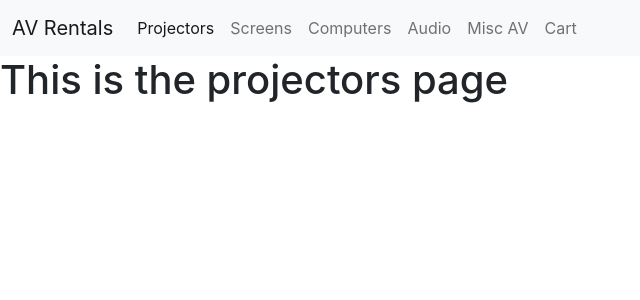
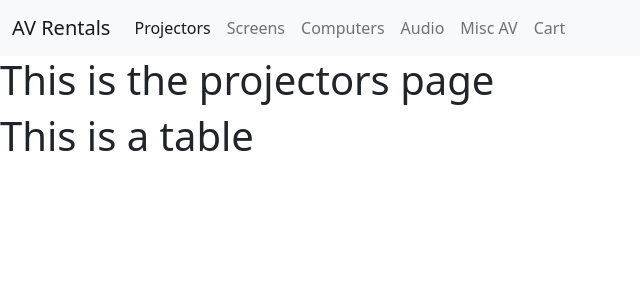
Before and after one commit to jfisher396/av-rentals-2.0, a React (Create React App) app: page /projectors in a window 1280 px wide. Shown: the top 300 px of the page, without its empty margins (0-640 px from the left). Built offline with nearby package versions, Linux system fonts and the light colour scheme.

Commit message:
card and table component files created

```diff
--- /dev/null
+++ b/src/components/Table/Table.js
@@ -0,0 +1,9 @@
+import React from 'react'
+
+export default function Table() {
+    return (
+        <div>
+            <h1>This is a table</h1>
+        </div>
+    )
+}
--- a/src/index.css
+++ /dev/null
@@ -1,13 +0,0 @@
-body {
-  margin: 0;
-  font-family: -apple-system, BlinkMacSystemFont, 'Segoe UI', 'Roboto', 'Oxygen',
-    'Ubuntu', 'Cantarell', 'Fira Sans', 'Droid Sans', 'Helvetica Neue',
-    sans-serif;
-  -webkit-font-smoothing: antialiased;
-  -moz-osx-font-smoothing: grayscale;
-}
-
-code {
-  font-family: source-code-pro, Menlo, Monaco, Consolas, 'Courier New',
-    monospace;
-}
--- a/src/index.js
+++ b/src/index.js
@@ -1,6 +1,5 @@
 import React from 'react';
 import ReactDOM from 'react-dom';
-import './index.css';
 import App from './App';
 
 
--- a/src/pages/Audio/Audio.js
+++ b/src/pages/Audio/Audio.js
@@ -1,10 +1,12 @@
 import React, { Component } from 'react'
+import Table from "../../components/Table/Table"
 
 export default class Audio extends Component {
     render() {
         return (
             <div>
                  <h1>This is the audio page</h1>
+                 <Table />
             </div>
         )
     }
--- a/src/pages/Computers/Computers.js
+++ b/src/pages/Computers/Computers.js
@@ -1,10 +1,12 @@
 import React, { Component } from 'react'
+import Table from "../../components/Table/Table"
 
 export default class Computers extends Component {
     render() {
         return (
             <div>
                 <h1>This is the computers page</h1>
+                <Table />
             </div>
         )
     }
--- a/src/pages/Projectors/Projectors.js
+++ b/src/pages/Projectors/Projectors.js
@@ -1,10 +1,12 @@
 import React, { Component } from 'react'
+import Table from "../../components/Table/Table"
 
 export default class Projectors extends Component {
     render() {
         return (
             <div>
                 <h1>This is the projectors page</h1>
+                <Table />
             </div>
         )
     }
--- a/src/pages/Screens/Screens.js
+++ b/src/pages/Screens/Screens.js
@@ -1,10 +1,12 @@
 import React, { Component } from 'react'
+import Table from "../../components/Table/Table"
 
 export default class Screens extends Component {
     render() {
         return (
             <div>
                 <h1>This is the screens page</h1>
+                <Table />
             </div>
         )
     }
```
Also changed, not shown: src/components/Card/Card.css (added), src/components/Card/Card.js (added), src/components/Table/Table.css (added).
